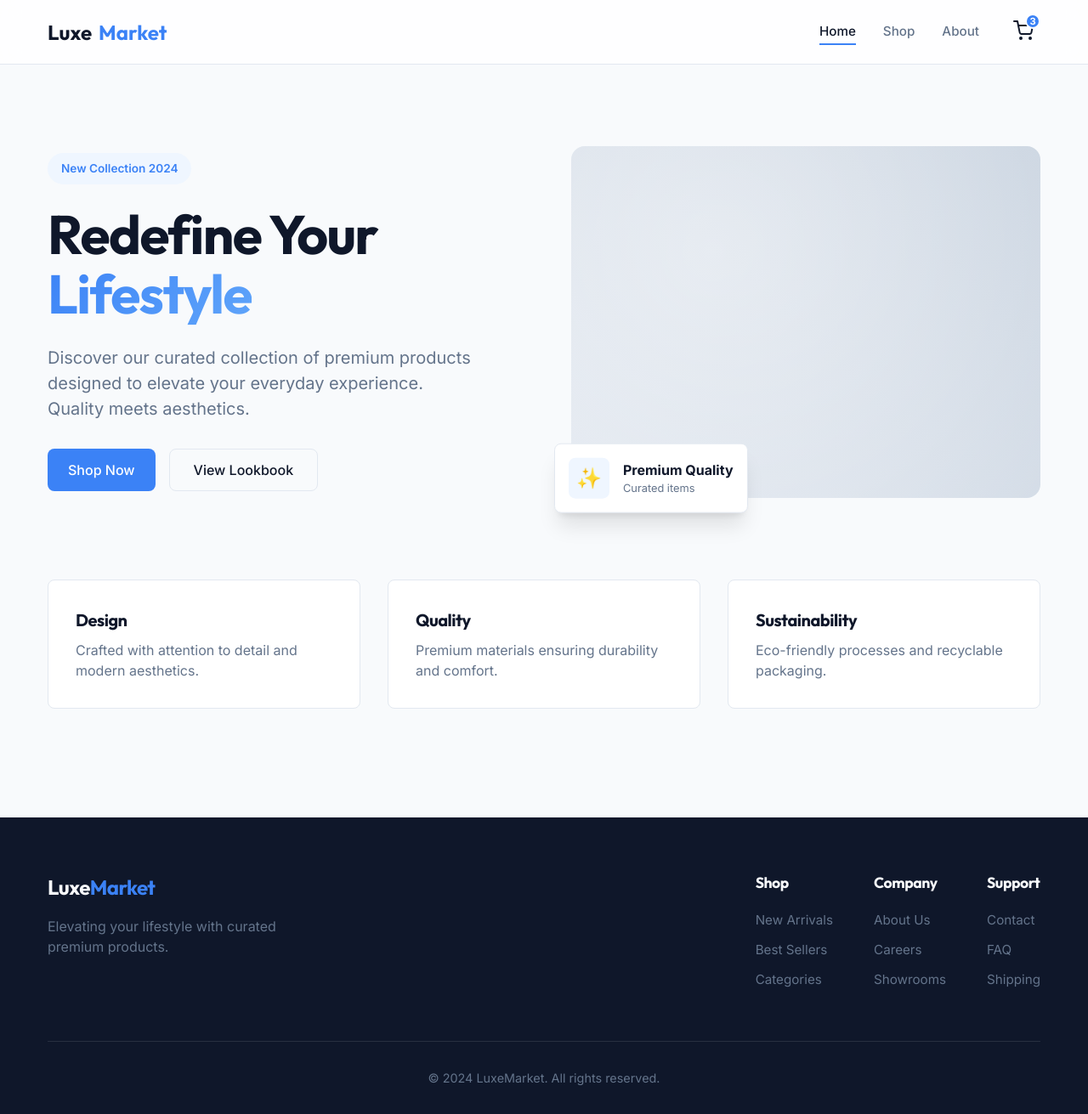
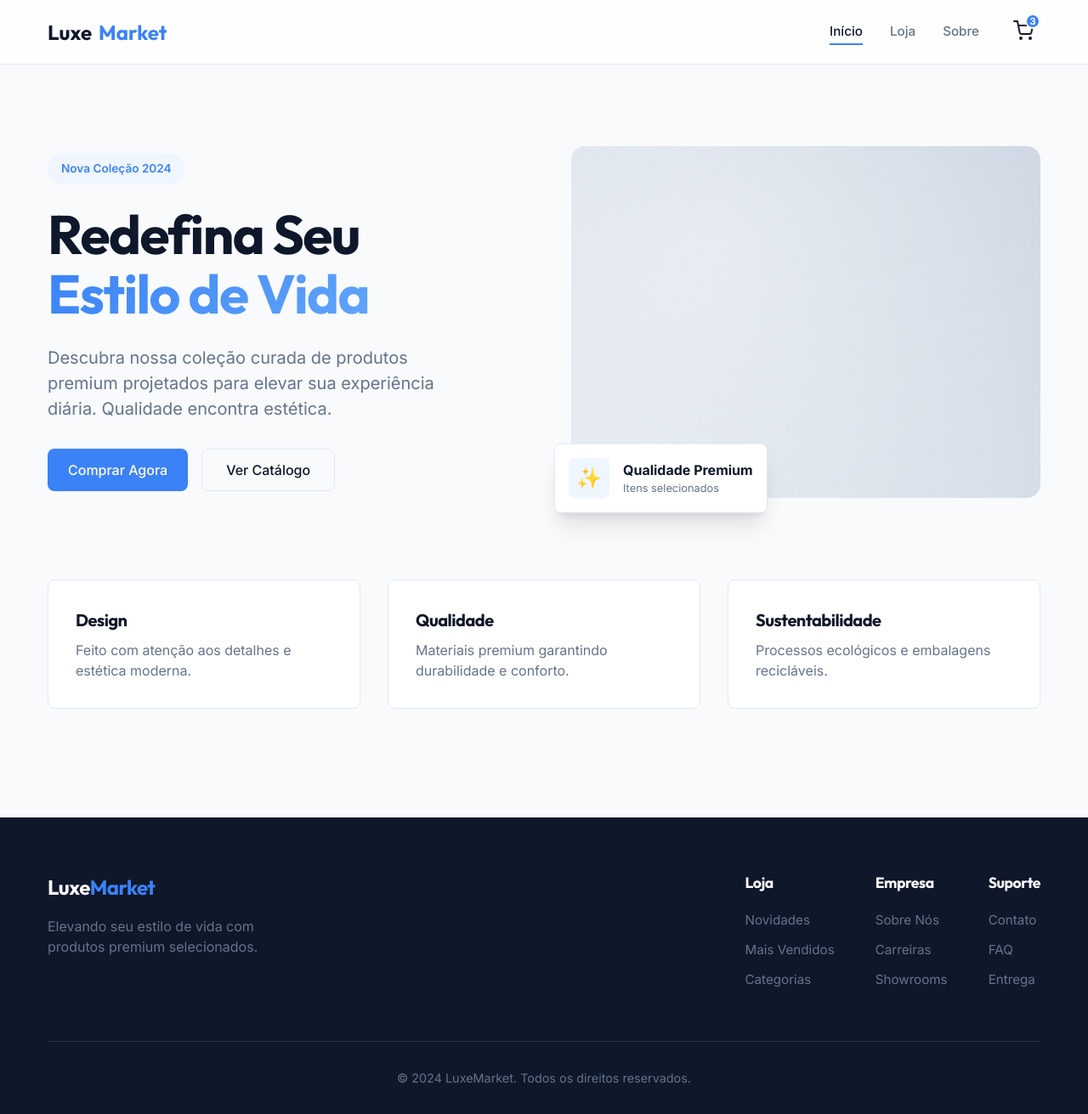
Before and after one commit to emanuelwellyngton/ecommerce-angular, an Angular app: page / in a window 1280 px wide. Shown: the whole page at 85% size. Built offline with nearby package versions, Linux system fonts and the light colour scheme.

Commit message:
feat: add Portuguese (pt-BR) localization for UI text and currency formatting.

```diff
--- a/src/app/app.config.ts
+++ b/src/app/app.config.ts
@@ -1,13 +1,18 @@
-import { ApplicationConfig, provideBrowserGlobalErrorListeners } from '@angular/core';
+import { ApplicationConfig, provideBrowserGlobalErrorListeners, LOCALE_ID } from '@angular/core';
 import { provideHttpClient, withFetch } from '@angular/common/http';
 import { provideRouter } from '@angular/router';
+import { registerLocaleData } from '@angular/common';
+import localePt from '@angular/common/locales/pt';
 
 import { routes } from './app.routes';
+
+registerLocaleData(localePt);
 
 export const appConfig: ApplicationConfig = {
   providers: [
     provideBrowserGlobalErrorListeners(),
     provideHttpClient(withFetch()),
-    provideRouter(routes)
+    provideRouter(routes),
+    { provide: LOCALE_ID, useValue: 'pt-BR' }
   ]
 };
--- a/src/app/home/home.html
+++ b/src/app/home/home.html
@@ -1,13 +1,13 @@
 <div class="hero">
     <div class="container hero-container">
         <div class="hero-content">
-            <span class="pill-label">New Collection 2024</span>
-            <h1>Redefine Your <br><span>Lifestyle</span></h1>
-            <p>Discover our curated collection of premium products designed to elevate your everyday experience. Quality
-                meets aesthetics.</p>
+            <span class="pill-label">Nova Coleção 2024</span>
+            <h1>Redefina Seu <br><span>Estilo de Vida</span></h1>
+            <p>Descubra nossa coleção curada de produtos premium projetados para elevar sua experiência diária.
+                Qualidade encontra estética.</p>
             <div class="hero-actions">
-                <a routerLink="/products" class="btn btn-accent">Shop Now</a>
-                <a href="#" class="btn-outline">View Lookbook</a>
+                <a routerLink="/products" class="btn btn-accent">Comprar Agora</a>
+                <a href="#" class="btn-outline">Ver Catálogo</a>
             </div>
         </div>
         <div class="hero-image">
@@ -17,8 +17,8 @@
             <div class="floating-card">
                 <div class="card-icon">✨</div>
                 <div class="card-text">
-                    <span class="card-title">Premium Quality</span>
-                    <span class="card-desc">Curated items</span>
+                    <span class="card-title">Qualidade Premium</span>
+                    <span class="card-desc">Itens selecionados</span>
                 </div>
             </div>
         </div>
@@ -28,14 +28,14 @@
 <section class="features container">
     <div class="feature-item">
         <h3>Design</h3>
-        <p>Crafted with attention to detail and modern aesthetics.</p>
+        <p>Feito com atenção aos detalhes e estética moderna.</p>
     </div>
     <div class="feature-item">
-        <h3>Quality</h3>
-        <p>Premium materials ensuring durability and comfort.</p>
+        <h3>Qualidade</h3>
+        <p>Materiais premium garantindo durabilidade e conforto.</p>
     </div>
     <div class="feature-item">
-        <h3>Sustainability</h3>
-        <p>Eco-friendly processes and recyclable packaging.</p>
+        <h3>Sustentabilidade</h3>
+        <p>Processos ecológicos e embalagens recicláveis.</p>
     </div>
 </section>
--- a/src/app/products/product-card/product-card.html
+++ b/src/app/products/product-card/product-card.html
@@ -1,12 +1,12 @@
 <div class="card product-card">
     <div class="card-image-container">
         <img [src]="product.imageUrl" [alt]="product.name" class="card-image">
-        <span *ngIf="product.isNew" class="badge-new">New</span>
+        <span *ngIf="product.isNew" class="badge-new">Novo</span>
     </div>
     <div class="card-body">
         <span class="category">{{ product.category }}</span>
         <h3 class="product-name">{{ product.name }}</h3>
         <p class="product-price">{{ product.price | currency }}</p>
-        <button class="btn btn-primary add-btn">Add to Cart</button>
+        <button class="btn btn-primary add-btn">Adicionar</button>
     </div>
 </div>
--- a/src/app/products/product-list/product-list.html
+++ b/src/app/products/product-list/product-list.html
@@ -1,8 +1,8 @@
 <div class="product-list-page">
     <div class="container">
         <div class="page-header">
-            <h2>All Products</h2>
-            <p>Explore our curated selection.</p>
+            <h2>Todos os Produtos</h2>
+            <p>Explore nossa seleção exclusiva.</p>
         </div>
 
         <div class="grid-cards" *ngIf="products$ | async as products">
--- a/src/app/shared/footer/footer.html
+++ b/src/app/shared/footer/footer.html
@@ -3,35 +3,35 @@
         <div class="footer-content">
             <div class="footer-brand">
                 <h3>Luxe<span>Market</span></h3>
-                <p>Elevating your lifestyle with curated premium products.</p>
+                <p>Elevando seu estilo de vida com produtos premium selecionados.</p>
             </div>
 
             <div class="footer-links">
                 <div class="link-group">
-                    <h4>Shop</h4>
-                    <a href="#">New Arrivals</a>
-                    <a href="#">Best Sellers</a>
-                    <a href="#">Categories</a>
+                    <h4>Loja</h4>
+                    <a href="#">Novidades</a>
+                    <a href="#">Mais Vendidos</a>
+                    <a href="#">Categorias</a>
                 </div>
 
                 <div class="link-group">
-                    <h4>Company</h4>
-                    <a href="#">About Us</a>
-                    <a href="#">Careers</a>
+                    <h4>Empresa</h4>
+                    <a href="#">Sobre Nós</a>
+                    <a href="#">Carreiras</a>
                     <a href="#">Showrooms</a>
                 </div>
 
                 <div class="link-group">
-                    <h4>Support</h4>
-                    <a href="#">Contact</a>
+                    <h4>Suporte</h4>
+                    <a href="#">Contato</a>
                     <a href="#">FAQ</a>
-                    <a href="#">Shipping</a>
+                    <a href="#">Entrega</a>
                 </div>
             </div>
         </div>
 
         <div class="footer-bottom">
-            <p>&copy; 2024 LuxeMarket. All rights reserved.</p>
+            <p>&copy; 2024 LuxeMarket. Todos os direitos reservados.</p>
         </div>
     </div>
 </footer>
--- a/src/app/shared/header/header.html
+++ b/src/app/shared/header/header.html
@@ -6,9 +6,9 @@
 
         <nav class="nav-links">
             <a routerLink="/" routerLinkActive="active" [routerLinkActiveOptions]="{exact: true}"
-                class="nav-link">Home</a>
-            <a routerLink="/products" routerLinkActive="active" class="nav-link">Shop</a>
-            <a href="#" class="nav-link">About</a>
+                class="nav-link">Início</a>
+            <a routerLink="/products" routerLinkActive="active" class="nav-link">Loja</a>
+            <a href="#" class="nav-link">Sobre</a>
 
             <button class="cart-btn">
                 <svg xmlns="http://www.w3.org/2000/svg" width="24" height="24" viewBox="0 0 24 24" fill="none"
```
